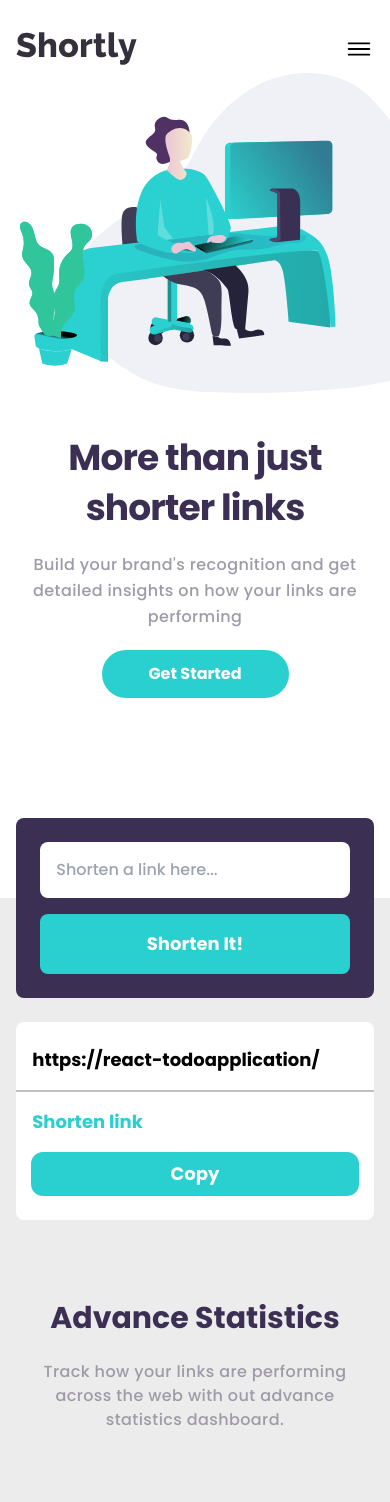
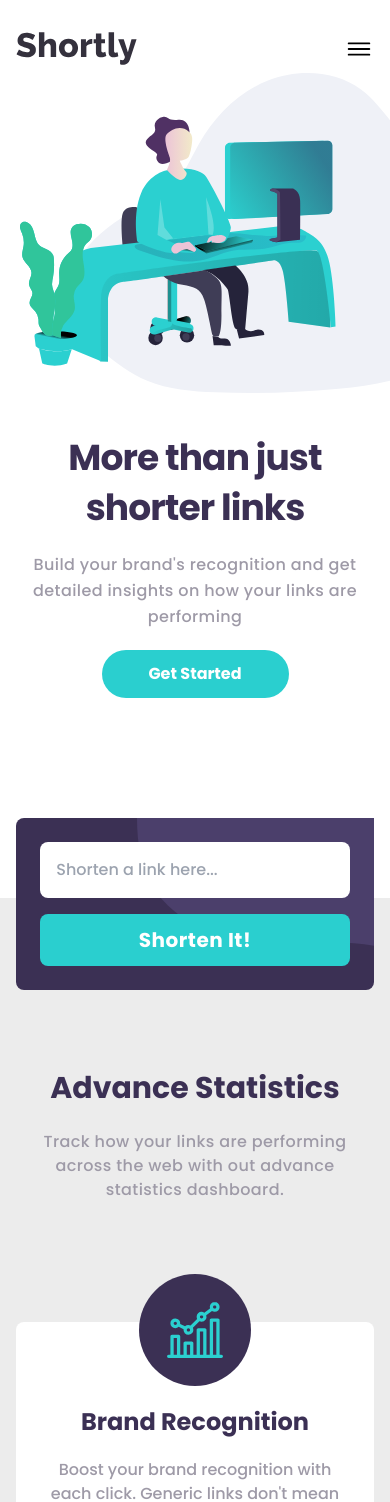
Before and after one commit to reymartvigo/URL-shortening-API-landing-page, a React (Vite) app in the folder url-shortening-landing-page/: page / in a window 390 px wide. Shown: the top 1502 px of the page. Built offline with nearby package versions, Linux system fonts and the light colour scheme.

Commit message:
latest-commit

```diff
--- a/url-shortening-landing-page/src/App.jsx
+++ b/url-shortening-landing-page/src/App.jsx
@@ -5,16 +5,10 @@ import MenuBar from './components/MenuBar'
 import HeroSection from './components/HeroSection'
 import LinkShortener from './components/LinkShortener'
 import AdvantageSection from './components/AdvantageSection'
+import Footer from './components/Footer';
 function App() {
 
   const [isMenuOpen, setIsMenuOpen] = useState(false)
-  const [link, setLink] = useState('')
-  const [isSubmit, setIsSubmit] = useState(false)
-
-  const handleChange = (e) => {
-    setLink(e.target.value)
-    console.log(e.target.value)
-  }
 
   const handleMenuOpen = () => {
     setIsMenuOpen((prevState) => !prevState)
@@ -36,8 +30,7 @@ function App() {
         <div className="w-full h-full sm:flex sm:items-center sm:justify-center sm: flex-col sm:gap-6 bg-neutralgray2 sm:mt-40 pb-20">
 
           <LinkShortener
-            link={link}
-            handleLink={handleChange}
+
           />
 
 
@@ -49,6 +42,7 @@ function App() {
           <button className="font-bold text-lg px-8 py-2 rounded-full outline-none cursor-pointer bg-cyan">Get Started</button>
         </div>
 
+        <Footer />
       </div>
     </>
   )
--- a/url-shortening-landing-page/src/components/Features.jsx
+++ b/url-shortening-landing-page/src/components/Features.jsx
@@ -6,7 +6,7 @@ const Features = ({ image, header, info }) => {
 
         <div className=" sm:w-11/12 sm:flex sm:flex-col sm:gap-5 sm:rounded-lg text-white sm: items-center sm: px-7 sm:py-8 bg-white sm:relative z-1">
             <div className="sm:flex sm:w-28 sm:h-28 sm:items-center sm:justify-center sm: rounded-full bg-darkviolet sm:-mt-20">
-                <img className="sm:w-14 sm:h-14" src={image}></img>
+                <img className="sm:w-14 sm:h-14" src={image} alt="" aria-hidden='true' loading='lazy'></img>
             </div>
             <h2 className="font-bold text-darkviolet text-2xl">{header}</h2>
             <p className="text-grayishviolet text-center">{info}</p>
--- a/url-shortening-landing-page/src/components/HeroSection.jsx
+++ b/url-shortening-landing-page/src/components/HeroSection.jsx
@@ -1,7 +1,6 @@
 import React from 'react'
 
 
-import mobileHero from '../images/illustration-working.svg'
 const HeroSection = () => {
     return (
         <div className="sm:flex sm:flex-col sm:h-auto sm:overflow-hidden ">
@@ -11,7 +10,7 @@ const HeroSection = () => {
             <div className="sm:flex sm:flex-col sm:gap-5 sm:items-center sm:text-center sm:px-2 sm:py-10">
                 <h1 className="font-bold sm:text-4xl sm:tracking-tight sm:leading-snug text-darkviolet">More than just shorter links</h1>
                 <p className="text-grayishviolet sm:text-md sm:tracking-wide sm:leading-relaxed">Build your brand's recognition and get detailed insights on how your links are performing</p>
-                <button className=" bg-cyan text-white font-bold cursor-pointer outline-none sm:w-1/2 sm:py-3 sm:rounded-full">Get Started</button>
+                <button className=" bg-cyan text-white font-bold cursor-pointer outline-none sm:w-1/2 sm:py-3 sm:rounded-full " aria-label="get-started">Get Started</button>
             </div>
         </div >
     )
--- a/url-shortening-landing-page/src/components/LinkShortener.jsx
+++ b/url-shortening-landing-page/src/components/LinkShortener.jsx
@@ -1,30 +1,90 @@
-import React from 'react'
-
+import React, { useState } from 'react'
 import ShortenedLink from './ShortenedLink'
-const LinkShortener = ({ handleLink, handleSubmitLink, link }) => {
 
 
+import background1 from '../images/bg-shorten-mobile.svg'
+const LinkShortener = () => {
+
+    const [link, setLink] = useState('')
+    const [error, setError] = useState(false);
+    const [shortenedLinks, setShortenedLinks] = useState([])
 
     const handleChange = (e) => {
-        handleLink(e)
+        const value = e.target.value
+        setLink(value)
+        setError(false)
+
     }
+
+    const handleSubmit = async (e) => {
+        e.preventDefault()
+
+        if (link.trim() === '') {
+            setError(true)
+            return;
+        }
+
+
+        try {
+            const response = await fetch(`https://api.shrtco.de/v2/shorten?url=${link}`);
+            const data = await response.json();
+
+            if (data.ok) {
+
+                const newShortenedLink = {
+                    originalLink: link,
+                    shortenedLink: data.result.full_short_link,
+                }
+
+                setShortenedLinks((prevShortenedLink) => [...prevShortenedLink, newShortenedLink]);
+                setLink('')
+
+            } else {
+                setError(true);
+
+            }
+        } catch (error) {
+            setError(true);
+
+        }
+    }
+
 
 
 
     return (
         <>
-            <div className="sm:w-11/12 bg-darkviolet rounded-lg sm:-mt-20">
-                <form action="" className="form sm:flex sm:flex-col sm: gap-4 sm:px-6 sm:py-6" id="form">
+            <div className="sm:w-11/12 bg-darkviolet rounded-lg sm:-mt-20 bg relative z-10">
+                <div className="absolute w-full h-full z-0">
+                    <img className="absolute right-0" src={background1}></img>
+                </div>
+                <form onSubmit={handleSubmit} action="" className="sm:flex sm:flex-col sm: gap-4 sm:px-6 sm:py-6 relative z-10" id="form">
                     <div className="sm:w-full">
-                        <input className="sm:w-full sm:py-4 sm:px-4 rounded-lg outline-none" type='text' placeholder="Shorten a link here..." value={link} onChange={handleChange}></input>
-                        <span className="text-secondaryred italic sm: text-sm hidden">please add a link</span>
+                        <input className={`sm:w-full sm:py-4 sm:px-4 rounded-lg outline-none ${error ? 'border-secondaryred border-4' : 'border-none'}`}
+                            type='text'
+                            placeholder="Shorten a link here..."
+                            value={link}
+                            onChange={handleChange}>
+                        </input>
+                        {error && <span className="text-secondaryred italic sm: text-sm ">please add a link</span>}
                     </div>
-                    <button className="sm:py-4 sm:px-4 rounded-lg bg-cyan text-white font-bold text-lg outline-none">Shorten It!</button>
-                </form>
+                    <button className="sm:py-3 sm:px-4 rounded-lg bg-cyan text-white font-bold sm:text-xl outline-none tracking-wide" aria-label="shorten-link">Shorten It!</button>
 
-            </div>
+                </form >
 
-            <ShortenedLink />
+            </div >
+
+
+            {
+                shortenedLinks.map((shortenLink, index) => (
+
+                    <ShortenedLink
+                        key={index}
+                        link={shortenLink.originalLink}
+                        shortenedLink={shortenLink.shortenedLink}
+                    />
+                ))
+            }
 
         </>
     )
--- a/url-shortening-landing-page/src/components/MenuBar.jsx
+++ b/url-shortening-landing-page/src/components/MenuBar.jsx
@@ -11,8 +11,8 @@ const MenuBar = () => {
             </ul>
 
             <div className="sm:flex sm:flex-col sm:gap-3 w-full border-t-2 sm:border-grayishviolet sm:pt-6 sm:text-lg">
-                <button className='w-full py-3 font-bold outline-none cursor-pointer'>Login</button>
-                <button className="bg-cyan w-full py-3 rounded-full font-bold outline-none cursor-pointer">Sign Up</button>
+                <button className='w-full py-3 font-bold outline-none cursor-pointer' aria-label="login">Login</button>
+                <button className="bg-cyan w-full py-3 rounded-full font-bold outline-none cursor-pointer" aria-label="sign-up">Sign Up</button>
             </div>
         </div>
     )
--- a/url-shortening-landing-page/src/components/ShortenedLink.jsx
+++ b/url-shortening-landing-page/src/components/ShortenedLink.jsx
@@ -1,12 +1,28 @@
-import React from 'react'
+import React, { useState } from 'react'
 
-const ShortenedLink = () => {
+const ShortenedLink = ({ link, shortenedLink }) => {
+    const [isCopied, setIsCopied] = useState(false);
+
+    const handleCopyShortenedLink = () => {
+
+        navigator.clipboard.writeText(shortenedLink).then(() => {
+            setIsCopied(true);
+
+            setTimeout(() => {
+                setIsCopied(false)
+            }, 1500)
+
+        }).catch((error) => {
+            console.error('Failed to copy', error)
+        })
+
+    }
     return (
         <div className="sm:flex sm:flex-col sm:gap-4 sm:w-11/12 sm:items-center py-6 rounded-lg bg-white">
-            <span className="border-b-2 border-neutralgray sm:px-4  font-bold sm:w-full sm:text-lg pb-4 ">https://react-todoapplication/</span>
-            <span className="sm:px-4  text-cyan font-bold sm:w-full sm:text-lg">Shorten link</span>
-            <button className="bg-cyan w-11/12 sm:py-2 rounded-xl text-white font-bold text-lg">Copy</button>
-        </div>
+            <span className="border-b-2 border-neutralgray sm:px-4 sm:w-full sm:text-lg pb-4 ">{link}</span>
+            <a href={shortenedLink} target="_blank" rel="noopener noreferrer" className="sm:px-4  text-cyan sm:w-full sm:text-lg" >{shortenedLink}</a>
+            <button onClick={handleCopyShortenedLink} aria-lable="copy" className={`w-11/12 sm:py-3 rounded-xl text-white font-bold text-lg outline-none ${isCopied ? 'bg-verydarkviolet' : 'bg-cyan'}`} > {isCopied ? 'Copied' : 'Copy'}</button>
+        </div >
     )
 }
 
```
Also changed, not shown: url-shortening-landing-page/src/components/Footer.jsx (+65 -0 lines), 1 other file (tests, documents, lock files or other folders).
